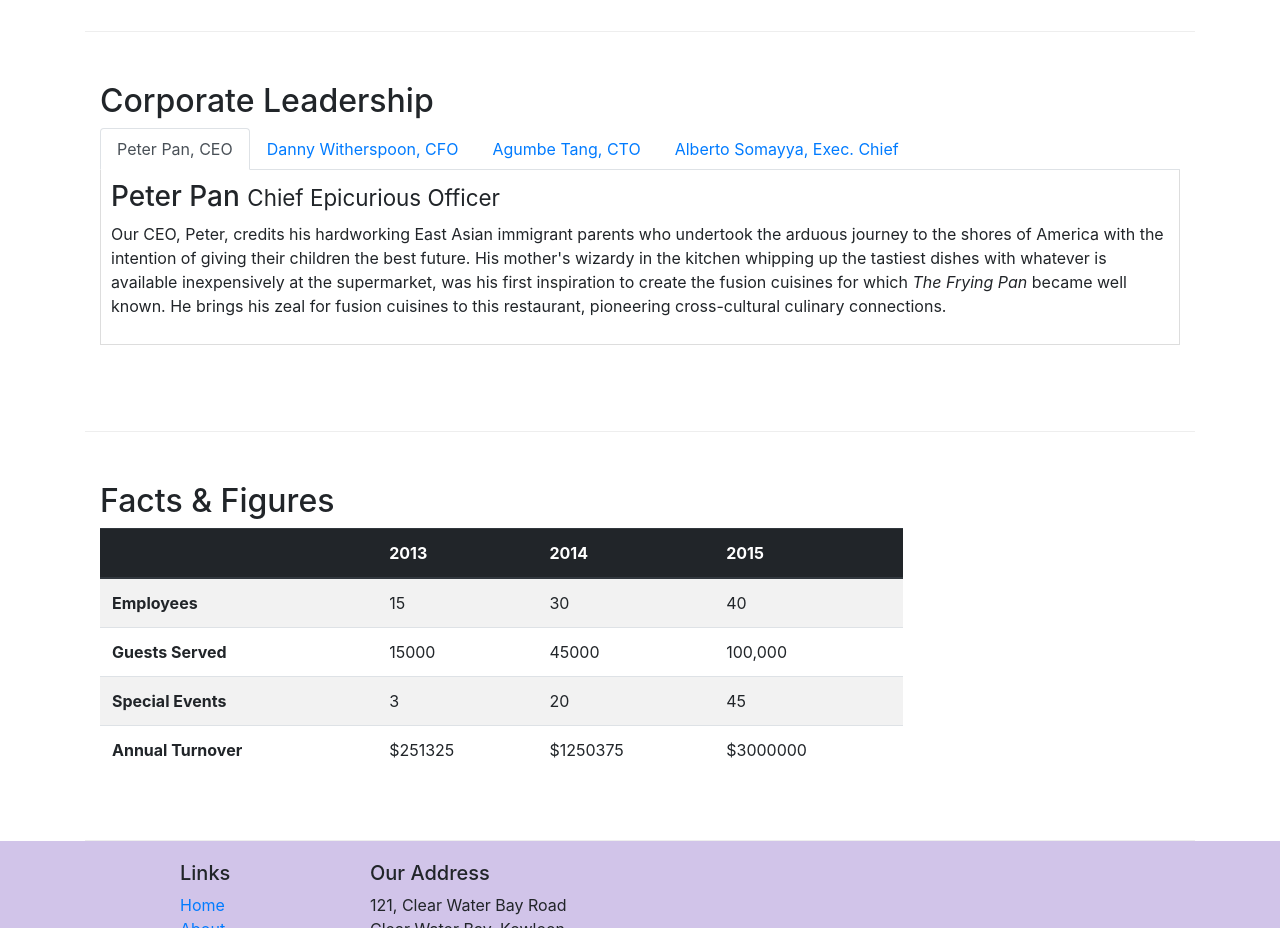
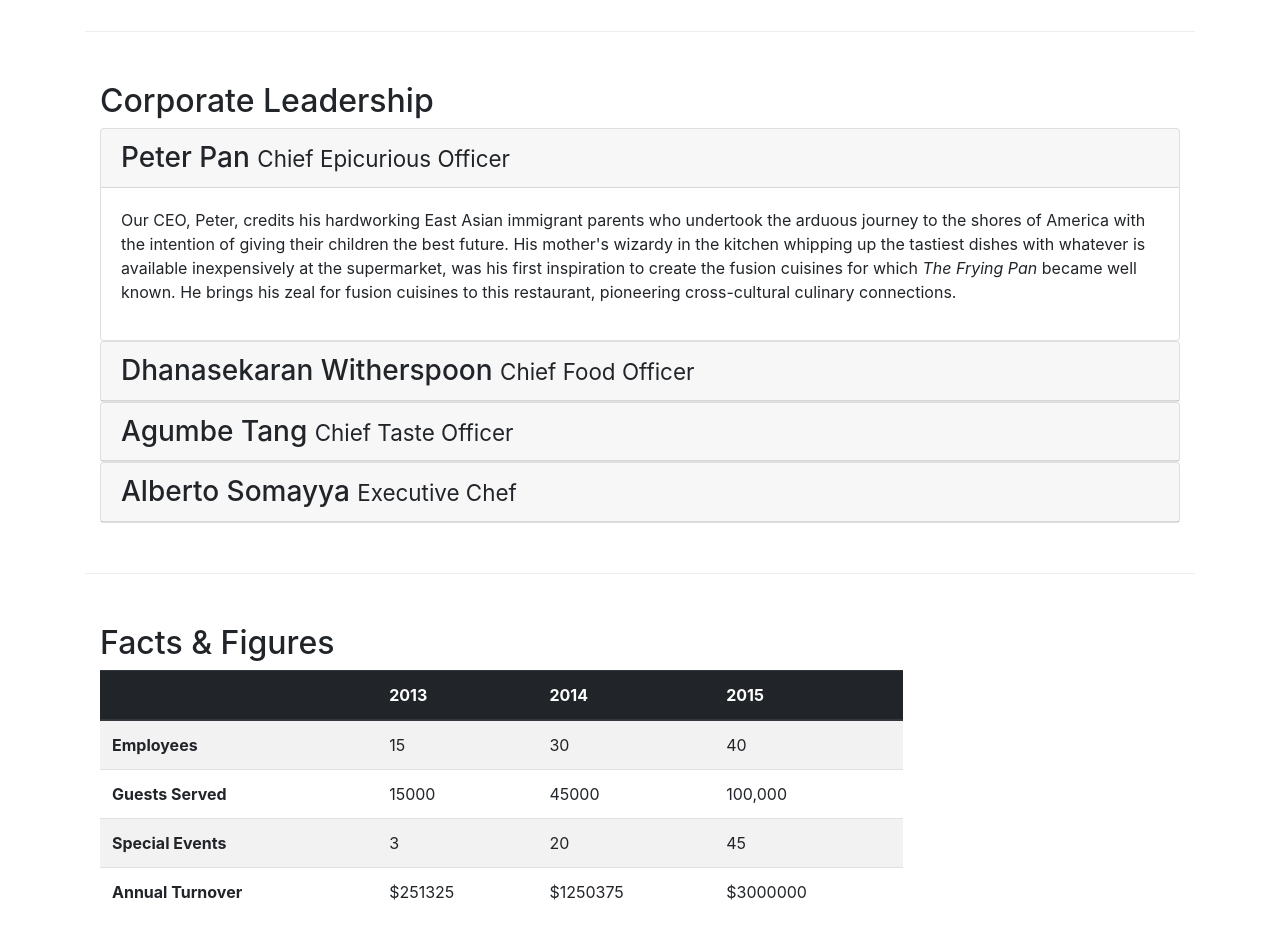
Before and after one commit to Aayush181509/MernStackLearning, a website: page aboutus.html in a window 1280 px wide. Shown: the part 940-1868 px from the top of the page. Drawn offline with nearby package versions, Linux system fonts and the light colour scheme.

Commit message:
Accordion

```diff
--- a/aboutus.html
+++ b/aboutus.html
@@ -149,87 +149,101 @@
         <div class="col-12">
           <h2>Corporate Leadership</h2>
 
-          <ul class="nav nav-tabs">
-            <li class="nav-item">
-              <a
-                href="#peter"
-                class="nav-link active"
-                role="tab"
-                data-toggle="tab"
-                >Peter Pan, CEO</a
-              >
-            </li>
-            <li class="nav-item">
-              <a href="#danny" class="nav-link" role="tab" data-toggle="tab"
-                >Danny Witherspoon, CFO
+          <div id="accordion">
+            <div class="card">
+              <div class="card-header" role="tab" id="peterhead">
+                <h3 class="mb-0">
+                  <a data-toggle="collapse" data-target="#peter">
+                    Peter Pan <small>Chief Epicurious Officer</small>
                   </a>
-            </li>
-            <li class="nav-item">
-              <a href="#agumbe" class="nav-link" role="tab" data-toggle="tab"
-                >Agumbe Tang, CTO
-              </a>
-            </li>
-            <li class="nav-item">
-              <a href="#alberto" class="nav-link" role="tab" data-toggle="tab"
-                >Alberto Somayya, Exec. Chief
-              </a>
-            </li>
-          </ul>
-          <div class="tab-content">
-            <div class="tab-pane fade show active" id="peter" role="tabpanel">
-              <h3>Peter Pan <small>Chief Epicurious Officer</small></h3>
+                </h3>
+              </div>
+              <div class="collapse show" id="peter" data-parent="#accordion">
+                <div class="card-body">
                   <p class="d-none d-sm-block">
                     Our CEO, Peter, credits his hardworking East Asian immigrant
                     parents who undertook the arduous journey to the shores of
                     America with the intention of giving their children the best
                     future. His mother's wizardy in the kitchen whipping up the
-                tastiest dishes with whatever is available inexpensively at the
-                supermarket, was his first inspiration to create the fusion
-                cuisines for which
-                <em>The Frying Pan</em> became well known. He brings his zeal
-                for fusion cuisines to this restaurant, pioneering
+                    tastiest dishes with whatever is available inexpensively at
+                    the supermarket, was his first inspiration to create the
+                    fusion cuisines for which
+                    <em>The Frying Pan</em> became well known. He brings his
+                    zeal for fusion cuisines to this restaurant, pioneering
                     cross-cultural culinary connections.
                   </p>
                 </div>
-            <div class="tab-pane fade show" id="danny" role="tabpanel">
-              <h3>
+              </div>
+            </div>
+            <div class="card">
+              <div class="card-header" role="tab" id="dannyhead">
+                <h3 class="mb-0">
+                  <a data-toggle="collapse" data-target="#danny">
                     Dhanasekaran Witherspoon <small>Chief Food Officer</small>
+                  </a>
                 </h3>
+              </div>
+
+              <div class="collapse" id="danny" data-parent="#accordion">
+                <div class="card-body">
                   <p class="d-none d-sm-block">
                     Our CFO, Danny, as he is affectionately referred to by his
-                colleagues, comes from a long established family tradition in
-                farming and produce. His experiences growing up on a farm in the
-                Australian outback gave him great appreciation for varieties of
-                food sources. As he puts it in his own words,
+                    colleagues, comes from a long established family tradition
+                    in farming and produce. His experiences growing up on a farm
+                    in the Australian outback gave him great appreciation for
+                    varieties of food sources. As he puts it in his own words,
                     <em
                       >Everything that runs, wins, and everything that stays,
                       pays!</em
                     >
                   </p>
                 </div>
-            <div class="tab-pane fade show" id="agumbe" role="tabpanel">
-              <h3>Agumbe Tang <small>Chief Taste Officer</small></h3>
+              </div>
+            </div>
+            <div class="card">
+              <div class="card-header" role="tab" id="agumbehead">
+                <h3 class="mb-0">
+                  <a data-toggle="collapse" data-target="#agumbe">
+                    Agumbe Tang <small>Chief Taste Officer</small>
+                  </a>
+                </h3>
+              </div>
+
+              <div class="collapse" id="agumbe" data-parent="#accordion">
+                <div class="card-body">
                   <p class="d-none d-sm-block">
-                Blessed with the most discerning gustatory sense, Agumbe, our
-                CTO, personally ensures that every dish that we serve meets his
-                exacting tastes. Our chefs dread the tongue lashing that ensues
-                if their dish does not meet his exacting standards. He lives by
-                his motto,
+                    Blessed with the most discerning gustatory sense, Agumbe,
+                    our CTO, personally ensures that every dish that we serve
+                    meets his exacting tastes. Our chefs dread the tongue
+                    lashing that ensues if their dish does not meet his exacting
+                    standards. He lives by his motto,
                     <em>You click only if you survive my lick.</em>
                   </p>
                 </div>
-            <div class="tab-pane fade show" id="alberto" role="tabpanel">
-              <h3>Alberto Somayya <small>Executive Chef</small></h3>
+              </div>
+            </div>
+            <div class="card">
+              <div class="card-header" role="tab" id="albertohead">
+                <h3 class="mb-0">
+                  <a data-toggle="collapse" data-target="#alberto">
+                    Alberto Somayya <small>Executive Chef</small>
+                  </a>
+                </h3>
+              </div>
+              <div class="collapse" id="alberto" data-parent="#accordion">
+                <div class="card-body">
                   <p class="d-none d-sm-block">
-                Award winning three-star Michelin chef with wide International
-                experience having worked closely with whos-who in the culinary
-                world, he specializes in creating mouthwatering Indo-Italian
-                fusion experiences. He says,
+                    Award winning three-star Michelin chef with wide
+                    International experience having worked closely with whos-who
+                    in the culinary world, he specializes in creating
+                    mouthwatering Indo-Italian fusion experiences. He says,
                     <em
-                  >Put together the cuisines from the two craziest cultures, and
-                  you get a winning hit! Amma Mia!</em
+                      >Put together the cuisines from the two craziest cultures,
+                      and you get a winning hit! Amma Mia!</em
                     >
                   </p>
+                </div>
+              </div>
             </div>
           </div>
         </div>
--- a/css/styles.css
+++ b/css/styles.css
@@ -38,5 +38,5 @@ body {
   border-left: 1px solid #ddd;
   border-right: 1px solid #ddd;
   border-bottom: 1px solid #ddd;
-  padding: 10px;
+  padding: 10px ;
 }
```
Lines whose indentation alone changed are shown as unchanged.
